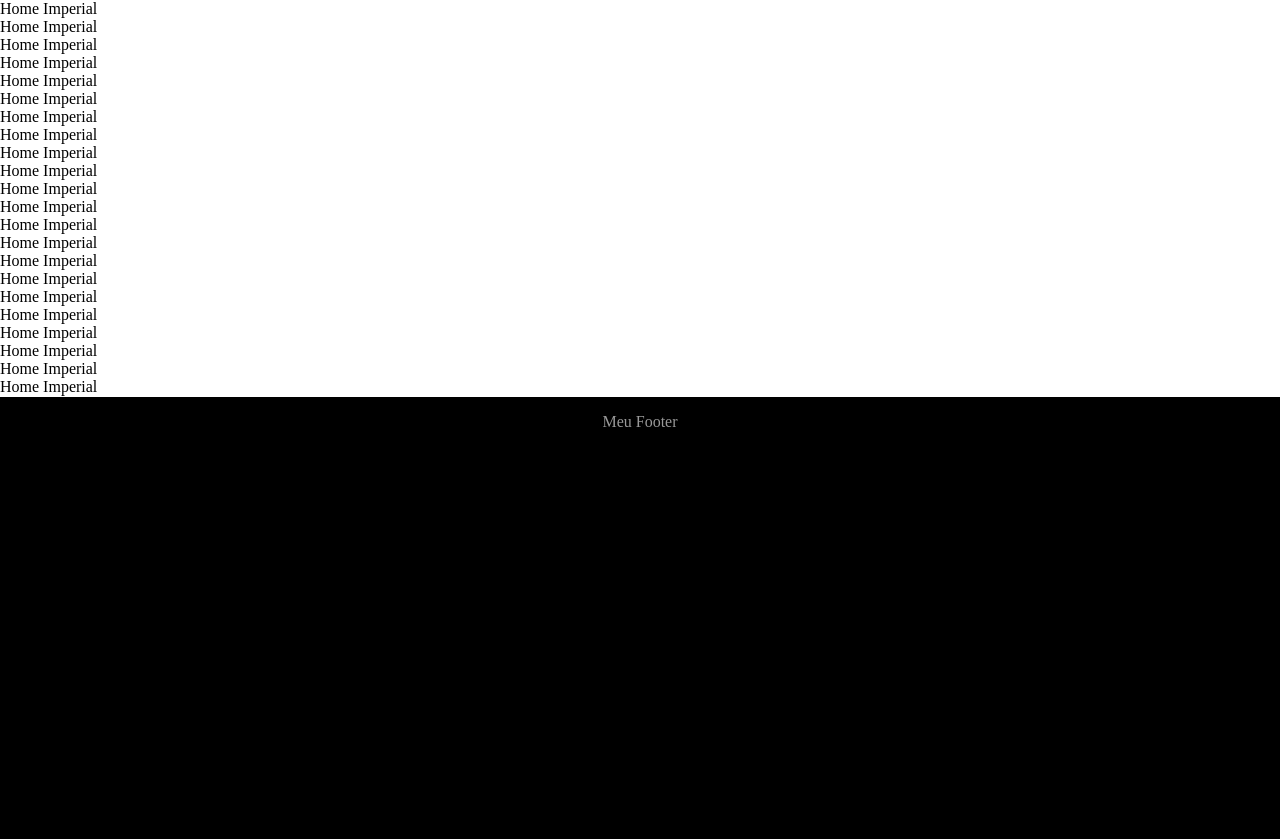
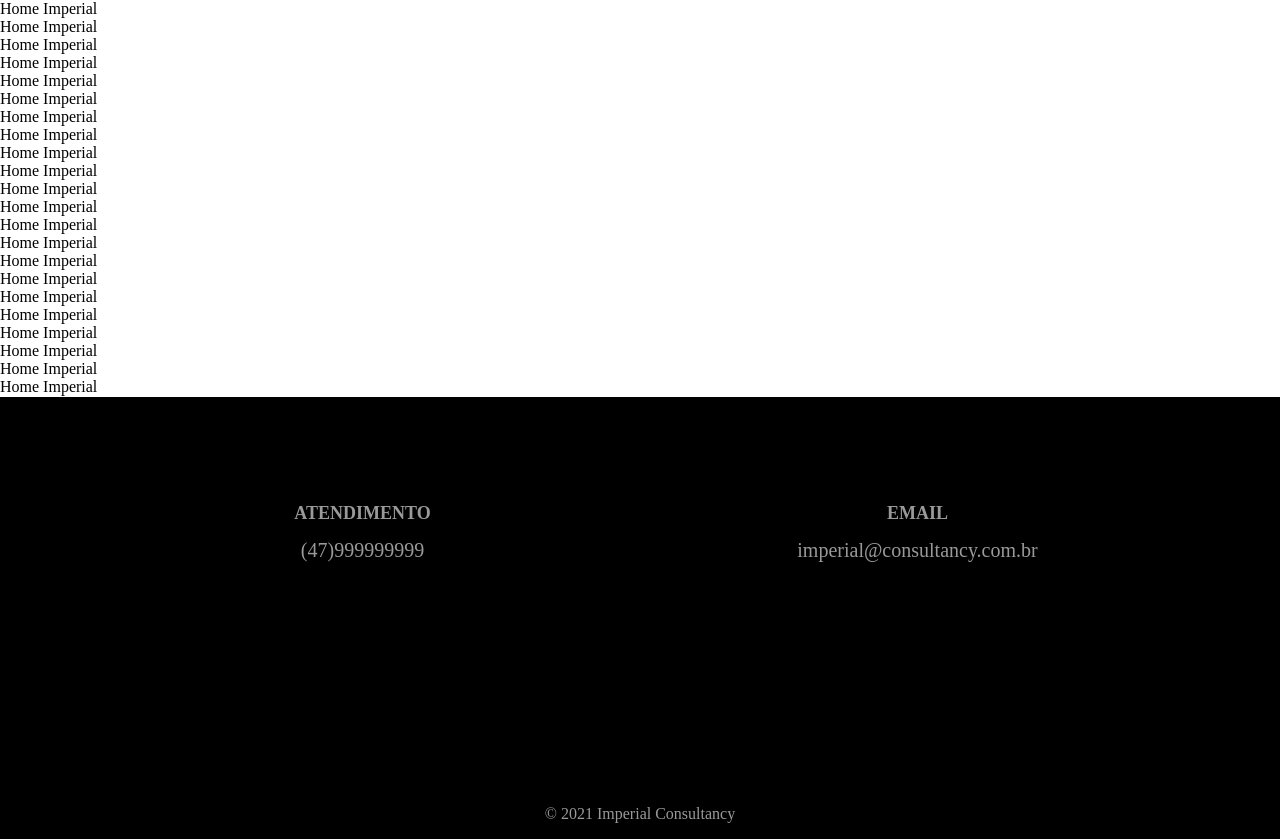
Before and after one commit to MicaioValente/Imperial-Consultancy, a Next.js app: page / in a window 1280 px wide. Shown: the part 280-1119 px from the top of the page. Before the commit the page ends 800 px from the top, so only its background shows below. Built offline with nearby package versions, Linux system fonts and the light colour scheme; some icons are missing.

Commit message:
foot adicionado contatos

```diff
--- /dev/null
+++ b/src/components/Footer/contatos/contatos.js
@@ -0,0 +1,15 @@
+import {Github} from "@styled-icons/boxicons-logos";
+import {Wrapper,Atendimento,Divi,IconDiv,LinkSocial } from './styles'
+
+
+
+export default function Contatos() {
+  return <Wrapper>
+  <Divi>
+    <Atendimento><h4>ATENDIMENTO</h4><p>(47)999999999</p></Atendimento>
+    <Atendimento><h4>EMAIL</h4><p>imperial@consultancy.com.br</p></Atendimento>
+  </Divi>
+  <IconDiv><LinkSocial href="https://www.github.com/micaiovalente" target="_blank"><Github/></LinkSocial></IconDiv>
+  <p>© 2021 Imperial Consultancy</p>
+  </Wrapper>
+}
--- /dev/null
+++ b/src/components/Footer/contatos/styles.js
@@ -0,0 +1,58 @@
+import styled from 'styled-components'
+import {Github} from "@styled-icons/boxicons-logos";
+
+
+
+export const Wrapper = styled.footer`
+  border-top: 1px solid white;
+  bottom: 0;
+  right: 0;
+  left: 0;
+  background: #000000;
+  color: rgba(255, 255, 255, 0.6);
+  padding: 1rem 1rem;
+  text-align: center;
+
+
+`
+export const Divi = styled.div`
+    width: 1170px;
+    height: 232px;
+    margin-left: auto;
+    margin-right: auto;
+    box-sizing: border-box;
+    align-items: center;
+    `
+export const Atendimento = styled.div`
+    height: 82px;
+    width: 555px;
+    padding: 0px 15px;
+    box-sizing: border-box;
+    display: inline-block;
+    margin: 75px 0 ;
+    h4{
+      font-size: 18px;
+      margin: 15px 0px;
+    }
+    p{
+      margin: 15px 0px;
+      font-size: 20px;
+    }
+`
+export const IconDiv = styled.div`
+    height: 60px;
+    margin: 50px 0px;
+
+
+
+`
+export const LinkSocial = styled.a`
+  font-size: 0;
+  svg{
+      width: 60px;
+      color: white;
+      margin-left: 5px;
+
+  }
+
+  `
--- a/src/components/Footer/index.js
+++ b/src/components/Footer/index.js
@@ -1,18 +1,8 @@
-import styled from "styled-components"
+import Contatos from './contatos/contatos'
+
 
 export default function Footer() {
-  return <Wrapper>
-    Meu Footer
-  </Wrapper>
+  return (
+    <Contatos/>
+  )
 }
-
-const Wrapper = styled.footer`
-  border-top: 1px solid white;
-  bottom: 0;
-  right: 0;
-  left: 0;
-  background: black;
-  color: rgba(255, 255, 255, 0.6);
-  padding: 1rem 1rem;
-  text-align: center;
-`
--- a/src/components/Header/contatos.js
+++ b/src/components/Header/contatos.js
@@ -8,7 +8,7 @@ export default function Contatos() {
         <Wrapper>
             <LinkSocial href="https://facebook.com" target="_blank" > <Facebook /> </LinkSocial>
             <LinkSocial href="https://www.github.com/micaiovalente" target="_blank"> <Github/></LinkSocial>
-            <LinkSocial href="https://www.linkedin.com/" target="_blank"><Linkedin/></LinkSocial>
+            <LinkSocial href="https://www.linkedin.com/in/micaio-valente-a3702a209/" target="_blank"><Linkedin/></LinkSocial>
             <LinkSocial href="https://www.whatsapp.com/" target="_blank"> <Whatsapp/></LinkSocial>
         </Wrapper>
     )
```
